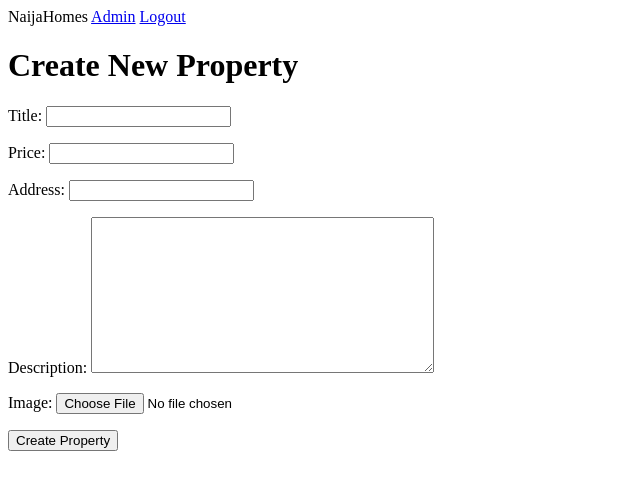
After one commit to nonzoo/NaijaHomes, a Django app: page /create_property/ in a window 1280 px wide. The commit adds this page. Shown: the top 490 px of the page, without its empty margins (0-640 px from the left). Run offline with Django 5.2, Linux system fonts and the light colour scheme; the visitor is signed in with stand-in values (Sample User, id 1).

Commit message:
role permission,added create and update functions, created a page for properties

```diff
--- /dev/null
+++ b/Properties/forms.py
@@ -0,0 +1,13 @@
+from .models import Properties
+from django import forms
+
+class PropertyForm(forms.ModelForm):
+    class Meta:
+        model = Properties
+        fields = ['title', 'price', 'address', 'description', 'image']
+
+
+class PropertyEditForm(forms.ModelForm):
+    class Meta:
+        model = Properties
+        fields = ['title', 'price', 'address', 'description', 'image']
--- a/Properties/models.py
+++ b/Properties/models.py
@@ -8,6 +8,7 @@ from django.conf import settings
 class Properties(models.Model):
     title = models.CharField(max_length=100)
     price = models.DecimalField(max_digits=10, decimal_places=2)
+    address = models.CharField(max_length=255, blank=True, null=True)
     agent = models.ForeignKey(settings.AUTH_USER_MODEL, on_delete=models.CASCADE)
     description = models.TextField()
     image = models.ImageField(upload_to='property_images/')
--- a/Properties/templates/Properties/base.html
+++ b/Properties/templates/Properties/base.html
@@ -7,6 +7,18 @@
 </head>
 <body>
     <nav>NaijaHomes
+
+        {% if user.is_superuser %}
+            <a href="{% url 'admin:index' %}">Admin</a>
+        {% endif %}
+
+        {% if user.is_authenticated and user.is_agent %}
+            <a href="{% url 'agent_dashboard' %}">Agent Dashboard</a>
+        {% endif %}
+
+        {% if user.is_authenticated and user.is_customer %}
+            <a href="{% url 'customer_dashboard' %}">Customer Dashboard</a>
+        {% endif %}
 
         {% if user.is_authenticated %}
             <a href="{% url 'logout' %}">Logout</a>
--- /dev/null
+++ b/Properties/templates/Properties/create_property.html
@@ -0,0 +1,20 @@
+{% extends 'Properties/base.html' %}
+
+{% block content %}
+    <h1>Create New Property</h1>
+    <form method="post" enctype="multipart/form-data">
+        {% csrf_token %}
+        {{ form.as_p }}
+        <!-- <label for="title">Title:</label>
+        {{ form.title }}
+        <label for="price">Price:</label>
+        {{ form.price }}
+        <label for="address">Address:</label>
+        {{ form.address }}
+        <label for="description">Description:</label>
+        {{ form.description }}
+        <label for="image">Image:</label>
+        {{ form.image }} -->
+        <button type="submit">Create Property</button>
+    </form>
+{% endblock %}
--- a/Properties/templates/Properties/properties_list.html
+++ b/Properties/templates/Properties/properties_list.html
@@ -4,7 +4,7 @@
     <h1>Properties List</h1>
     <ul>
         {% for property in properties %}
-            <li>{{ property.title }} - ₦{{ property.price }}</li>
+            <a href="{% url 'property_detail' pk=property.id %}"><li>{{ property.title }} - ₦{{ property.price }}</li></a>
         {% endfor %}
     </ul>
 {% endblock %}
--- a/Properties/urls.py
+++ b/Properties/urls.py
@@ -4,4 +4,7 @@ from . import views
 urlpatterns = [
 
     path('', views.property_list, name='property_list'),
+    path('property/<int:pk>/', views.property_detail, name='property_detail'),
+    path('create_property/', views.create_property, name='create_property'),
+    path('property/<int:pk>/update/', views.update_property, name='update_property'),
 ]
--- a/Properties/views.py
+++ b/Properties/views.py
@@ -1,7 +1,49 @@
-from django.shortcuts import render
+from urllib import request
+from django.shortcuts import get_object_or_404, redirect, render
 from .models import Properties
+from django.contrib.auth.decorators import login_required, permission_required
+from .forms import PropertyForm, PropertyEditForm
 
 
 def property_list(request):
     properties = Properties.objects.all()
     return render(request, 'Properties/properties_list.html', {'properties': properties})
+
+def property_detail(request, pk):
+    property = Properties.objects.get(id=pk)
+    return render(request, 'Properties/property_detail.html', {'property': property})
+
+@login_required
+@permission_required('Properties.add_properties', raise_exception=True)
+def create_property(request):
+    if request.method == 'POST':
+        form = PropertyForm(request.POST, request.FILES)
+        if form.is_valid():
+            property = form.save(commit=False)
+            property.agent = request.user
+            property.save()
+            return redirect('property_detail', pk=property.id)
+    else:
+        form = PropertyForm()
+    return render(request, 'Properties/create_property.html', {'form': form})
+
+
+@login_required
+@permission_required('Properties.change_properties', raise_exception=True)
+def update_property(request, pk):
+    property = get_object_or_404(Properties, id=pk, agent=request.user)
+    if request.method == 'POST':
+        form = PropertyEditForm(request.POST, request.FILES, instance=property)
+        if form.is_valid():
+            property = form.save(commit=False)
+            property.agent = request.user
+            property.save()
+            return redirect('property_detail', pk=property.id)
+    else:
+        form = PropertyEditForm(instance=property)
+    return render(request, 'Properties/edit_property.html', {'form': form})
+
+
+def property_detail(request, pk):
+    property = Properties.objects.get(id=pk)
+    return render(request, 'Properties/property_detail.html', {'property': property})
--- a/accounts/models.py
+++ b/accounts/models.py
@@ -1,10 +1,21 @@
 from django.db import models
 from django.conf import settings
+from django.contrib.auth.models import AbstractUser
+
+class CustomUser(AbstractUser):
+    @property
+    def is_agent(self):
+        return self.groups.filter(name='Agent').exists()
+
+    @property
+    def is_customer(self):
+        return self.groups.filter(name='Customer').exists()
+
 
 class AgentProfile(models.Model):
     user = models.ForeignKey(settings.AUTH_USER_MODEL, on_delete=models.CASCADE)
     email = models.EmailField()
-    experience = models.IntegerField(max_length=2, default=0)
+    experience = models.IntegerField(default=0)
     phone_number = models.CharField(max_length=20)
 
     def __str__(self):
--- a/accounts/templates/accounts/agent_dashboard.html
+++ b/accounts/templates/accounts/agent_dashboard.html
@@ -3,4 +3,7 @@
 {% block content %}
 <h1>Agent Dashboard</h1>
 <p>Welcome {{request.user}} to the agent dashboard! Here you can manage your property listings, view inquiries from potential buyers, and update your profile information.</p>
+<p>Create new property listings or edit existing ones.</p>
+<a href="{% url 'create_property' %}">Create New Property</a>
+
 {% endblock %}
--- a/accounts/urls.py
+++ b/accounts/urls.py
@@ -1,4 +1,4 @@
-from django.urls import path,include
+from django.urls import path
 from . import views
 
 urlpatterns = [
--- a/project/settings.py
+++ b/project/settings.py
@@ -100,7 +100,7 @@ AUTH_PASSWORD_VALIDATORS = [
     },
 ]
 
-AUTH_USER_MODEL = 'auth.User'
+AUTH_USER_MODEL = 'accounts.CustomUser'
 
 
 # Internationalization
```
Also changed, not shown: Properties/templates/Properties/edit_property.html (added, +11 -0 lines), Properties/templates/Properties/property_detail.html (added, +12 -0 lines), accounts/admin.py (+25 -1 lines), accounts/views.py (+12 -4 lines), Properties/migrations/0002_properties_address.py (added), accounts/migrations/0001_initial.py, property_images/Screenshot_2025-04-24_175442.png (added), property_images/Screenshot_2025-04-24_175442_eDq4BXb.png (added), property_images/Screenshot_2025-12-11_210935.png (added).
